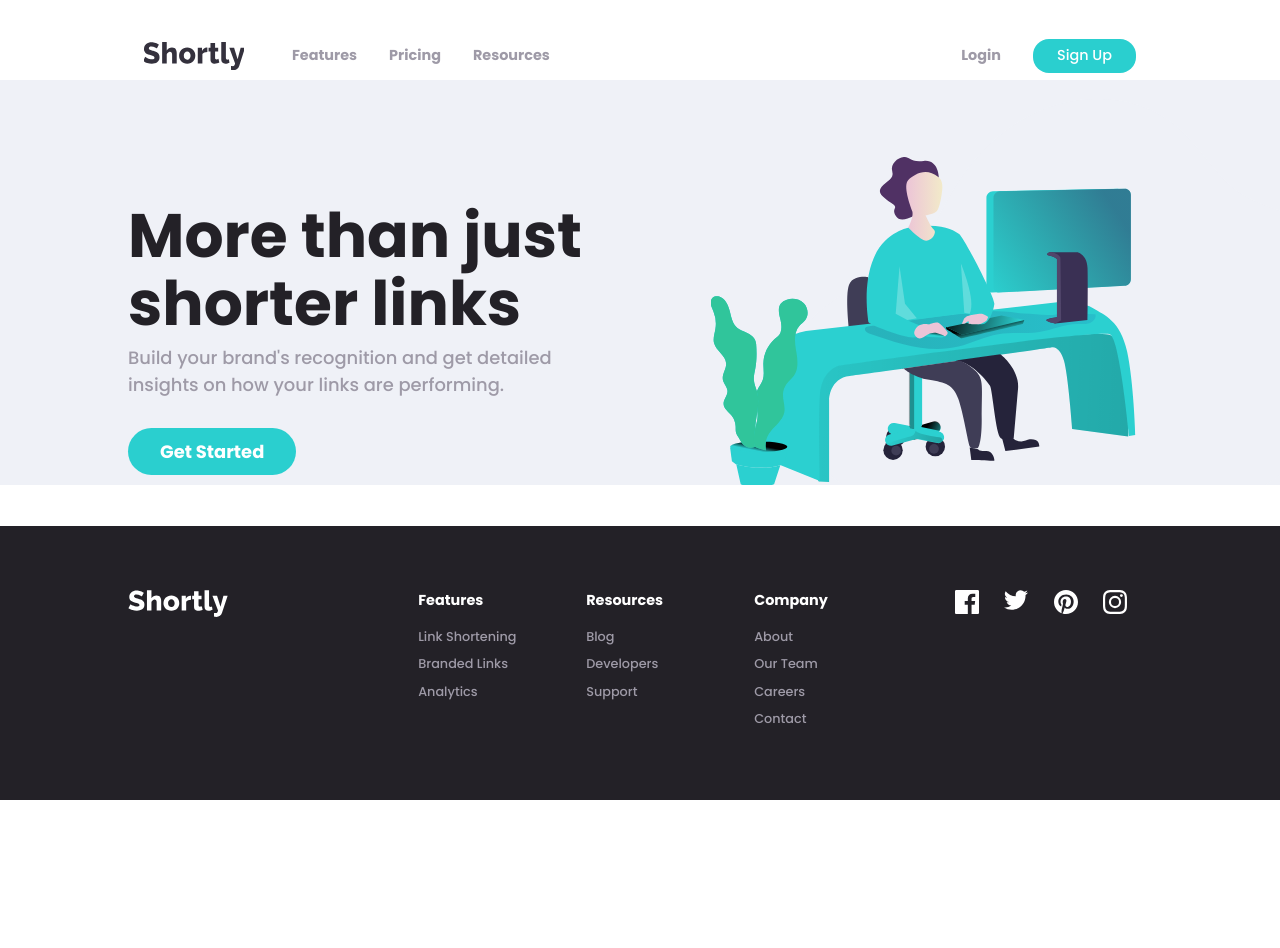
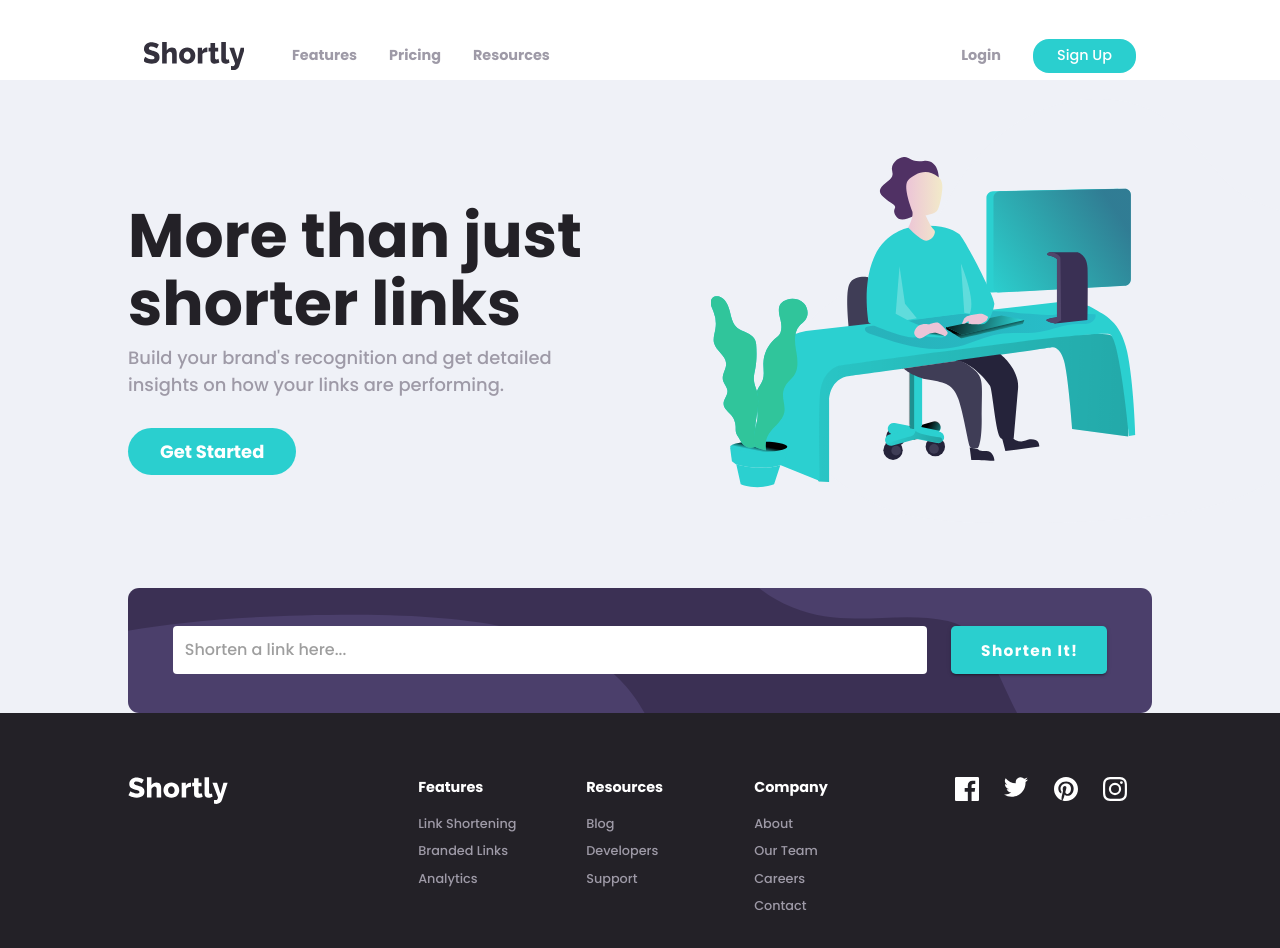
Before and after one commit to HenriqueAmorim20/shortly, a Nuxt app: page / in a window 1280 px wide. Shown: the top 948 px of the page. Before the commit the page ends 800 px from the top, so only its background shows below. Built offline with nearby package versions, Linux system fonts and the light colour scheme.

Commit message:
section two

```diff
--- a/pages/index.vue
+++ b/pages/index.vue
@@ -1,19 +1,19 @@
 <template>
   <div class="main">
     <FirstSection />
-    <!-- <SecondSection /> -->
+    <SecondSection />
   </div>
 </template>
 
 <script>
 import FirstSection from "@/sections/first.vue";
-// import SecondSection from "@/sections/second.vue";
+import SecondSection from "@/sections/second.vue";
 
 export default {
   name: "IndexPage",
   components: {
     FirstSection,
-    // SecondSection,
+    SecondSection,
   },
 };
 </script>
--- /dev/null
+++ b/sections/second.vue
@@ -0,0 +1,243 @@
+<template>
+  <section class="second-section">
+    <div class="shortener">
+      <v-text-field
+        light
+        placeholder="Shorten a link here..."
+        solo
+        hide-details=""
+        v-model="input"
+        flat
+        class="input"
+        :class="error ? 'error' : ''"
+        @keyup="error = input.length < 0"
+      ></v-text-field>
+      <v-btn :loading="loading" class="section-btn" @click="shortenIt()"
+        >shorten it!</v-btn
+      >
+    </div>
+    <div v-if="showResult" class="result">
+      <span class="initial-link">{{ initialLink }}</span>
+      <v-spacer></v-spacer>
+      <a target="_blank" :href="resultLink" class="result-link">{{
+        resultLink
+      }}</a>
+      <span
+        class="result-btn"
+        :class="copied ? 'copied' : ''"
+        @click="copy()"
+        >{{ copied ? "copied!" : "copy" }}</span
+      >
+    </div>
+  </section>
+</template>
+<script>
+export default {
+  name: "SecondSection",
+  data() {
+    return {
+      input: null,
+      error: false,
+      showResult: false,
+      initialLink: null,
+      resultLink: null,
+      copied: false,
+      loading: false,
+    };
+  },
+  methods: {
+    async shortenIt() {
+      if (!this.input) return (this.error = true);
+      this.loading = true;
+      try {
+        const response = await this.$axios.$get("/shorten?url=" + this.input);
+        this.initialLink = this.input;
+        this.error = false;
+        this.showResult = true;
+        this.resultLink = response.result.full_short_link;
+        console.log(response);
+      } catch (error) {
+        this.error = true;
+      }
+      this.loading = false;
+    },
+
+    copy() {
+      const el = document.createElement("textarea");
+      el.value = this.resultLink;
+      el.setAttribute("readonly", "");
+      el.style.position = "absolute";
+      el.style.left = "-9999px";
+      document.body.appendChild(el);
+      el.select();
+      document.execCommand("copy");
+      document.body.removeChild(el);
+      this.copied = true;
+      setTimeout(() => {
+        this.copied = false;
+      }, 3000);
+    },
+  },
+};
+</script>
+<style scoped>
+.second-section {
+  margin-top: 8vw;
+}
+
+.shortener {
+  display: flex;
+  align-items: center;
+  justify-content: center;
+  background-color: var(--DarkViolet);
+  background-image: url("@/static/bg-shorten-desktop.svg");
+  background-size: cover;
+  border-radius: 0.7rem;
+  padding: clamp(1.5rem, 3vw, 3rem) clamp(1.5rem, 3.5vw, 3.5rem);
+}
+
+.input {
+  width: 100% !important;
+}
+
+.error {
+  border: 2px solid hsla(0, 100%, 72%, 0.52) !important;
+  position: relative;
+  animation: horizontal-shaking 0.2s;
+}
+
+@keyframes horizontal-shaking {
+  0% {
+    transform: translateX(0);
+  }
+  25% {
+    transform: translateX(5px);
+  }
+  50% {
+    transform: translateX(-5px);
+  }
+  75% {
+    transform: translateX(5px);
+  }
+  100% {
+    transform: translateX(0);
+  }
+}
+
+.error::before {
+  position: absolute;
+  bottom: -1.6rem;
+  left: 0;
+  display: block;
+  content: "Please add a link";
+  color: hsla(0, 100%, 72%, 0.719);
+  font-style: italic;
+  font-size: 0.9rem;
+}
+
+.section-btn {
+  font-size: clamp(0.9rem, 1.2vw, 1rem);
+  color: var(--White);
+  background-color: var(--Cyan) !important;
+  padding: 1.5rem 1.8rem !important;
+  border-radius: 0.3rem !important;
+  font-weight: 700;
+  text-transform: capitalize;
+  cursor: pointer;
+  margin-left: 1.5rem;
+}
+
+.section-btn:hover {
+  background-color: hsl(180, 56%, 62%) !important;
+}
+
+.result {
+  display: flex;
+  align-items: center;
+  background-color: #fff;
+  border-radius: 0.25rem;
+  padding: clamp(0.8rem, 2vw, 1.6rem) clamp(1.6rem, 3vw, 3.2rem);
+  margin: 1rem 0;
+}
+
+.initial-link {
+  overflow: scroll;
+  white-space: nowrap;
+  font-size: clamp(0.7rem, 1.2vw, 1rem);
+  color: var(--VeryDarkViolet);
+}
+
+.result-link {
+  font-size: clamp(0.7rem, 1.2vw, 1rem);
+  color: var(--Cyan);
+  text-decoration: none;
+  margin-left: 1.5rem;
+}
+
+.result-btn {
+  font-size: clamp(0.7rem, 1.2vw, 1rem);
+  color: var(--White);
+  background-color: var(--Cyan);
+  padding: clamp(0.5rem, 0.5vw, 1.6rem) clamp(1rem, 2.5vw, 3.2rem);
+  border-radius: max(0.35vw, 0.3rem);
+  font-weight: 700;
+  text-transform: capitalize;
+  cursor: pointer;
+  margin-left: 1.5rem;
+}
+
+.result-btn:hover {
+  background-color: hsl(180, 56%, 62%);
+}
+
+.copied {
+  color: white;
+  background-color: var(--DarkViolet);
+}
+
+.copied:hover {
+  background-color: var(--DarkViolet) !important;
+}
+
+@media (max-width: 700px) {
+  .shortener {
+    flex-direction: column;
+  }
+
+  .section-btn {
+    width: 100% !important;
+    margin: 2rem 0 0;
+  }
+
+  .error::before {
+    bottom: -1.6rem;
+  }
+
+  .result {
+    flex-direction: column;
+    align-items: flex-start;
+  }
+
+  .initial-link {
+    width: 100%;
+  }
+
+  .result-btn {
+    width: 100%;
+    margin: 0;
+    text-align: center;
+  }
+
+  .result-link {
+    margin: 0.5rem 0;
+    width: 100%;
+  }
+
+  .result-link::before {
+    display: block;
+    content: "";
+    border-top: 1px solid rgba(128, 128, 128, 0.137);
+    padding-bottom: 0.5rem;
+  }
+}
+</style>
```
